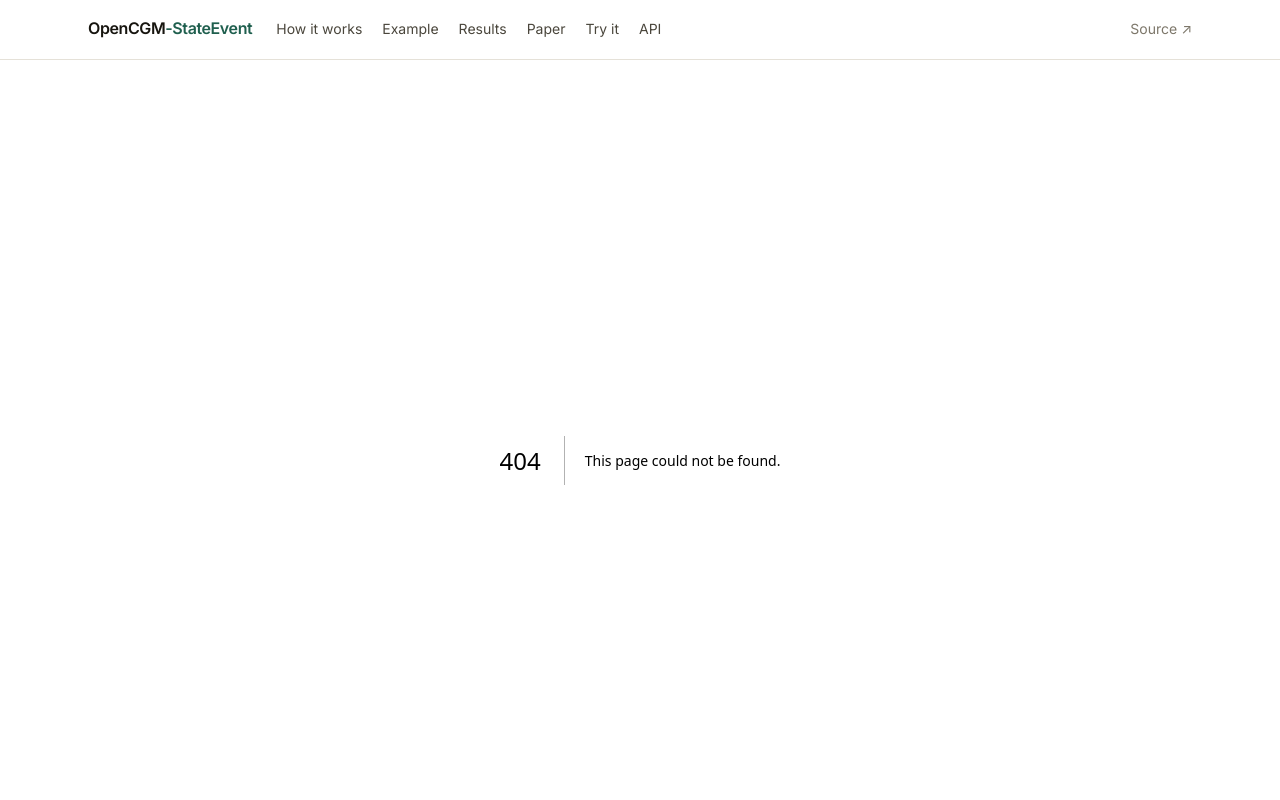
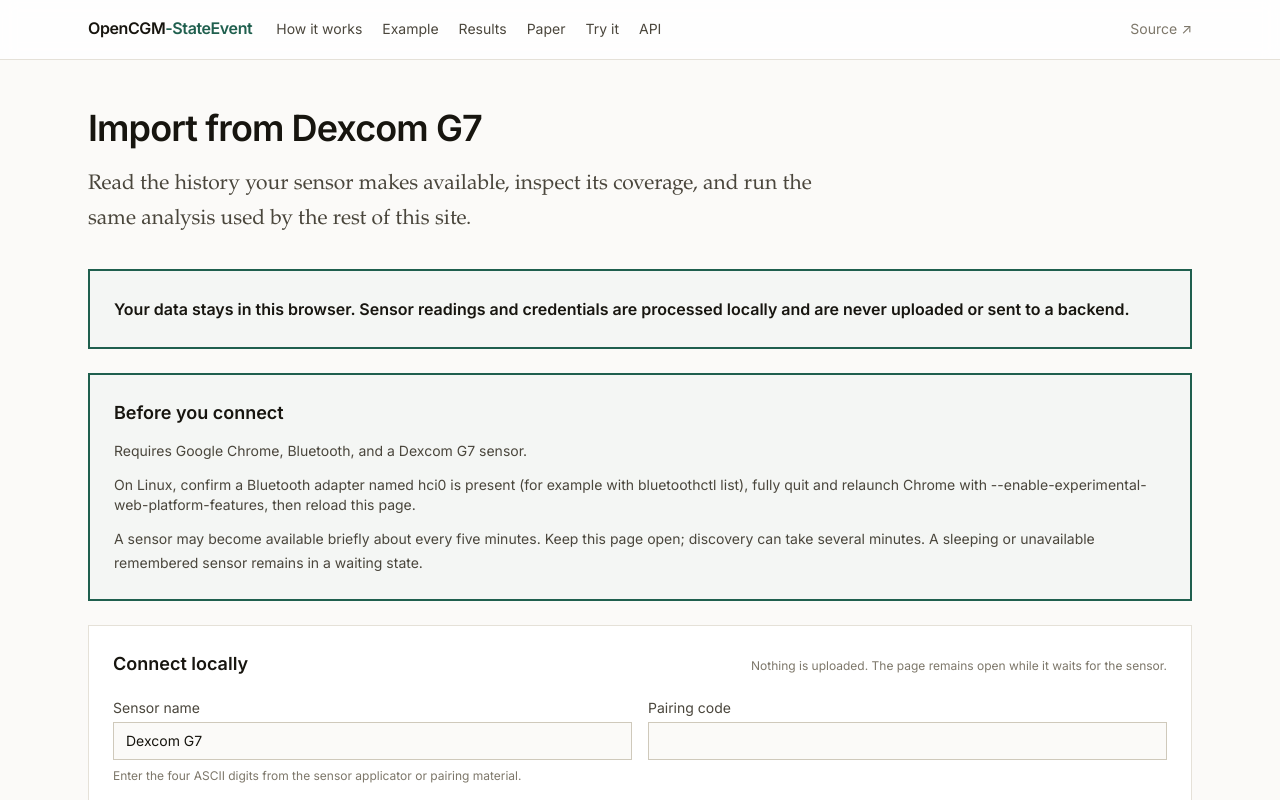
Before and after one commit to sfourdrinier/opencgm, a Next.js app in the folder web/: page /dexcom-import in a window 1280 px wide. Before the commit this address had no page. Shown: the top 800 px of the page. Built offline with nearby package versions, Linux system fonts and the light colour scheme.

Commit message:
refactor(web): rename Dexcom import route

```diff
--- /dev/null
+++ b/web/app/dexcom-import/page.tsx
@@ -0,0 +1,16 @@
+import { SensorImportClient } from "@/components/SensorImportClient";
+
+export const metadata = {
+  title: "Dexcom import — OpenCGM-StateEvent",
+  description: "Read available Dexcom G7 history locally in your browser. Nothing is uploaded.",
+};
+
+export default function DexcomImportPage() {
+  return (
+    <div className="mx-auto max-w-6xl px-6 py-12">
+      <h1 className="text-3xl font-semibold tracking-tight text-ink md:text-4xl">Import from Dexcom G7</h1>
+      <p className="lede mt-5 max-w-3xl">Read the history your sensor makes available, inspect its coverage, and run the same analysis used by the rest of this site.</p>
+      <SensorImportClient />
+    </div>
+  );
+}
--- a/web/app/sensor-import/page.tsx
+++ b/web/app/sensor-import/page.tsx
@@ -1,16 +1,5 @@
-import { SensorImportClient } from "@/components/SensorImportClient";
+import { redirect } from "next/navigation";
 
-export const metadata = {
-  title: "Sensor import — OpenCGM-StateEvent",
-  description: "Read available Dexcom G7 history locally in your browser. Nothing is uploaded.",
-};
-
-export default function SensorImportPage() {
-  return (
-    <div className="mx-auto max-w-6xl px-6 py-12">
-      <h1 className="text-3xl font-semibold tracking-tight text-ink md:text-4xl">Import from a sensor</h1>
-      <p className="lede mt-5 max-w-3xl">Read the history your sensor makes available, inspect its coverage, and run the same analysis used by the rest of this site.</p>
-      <SensorImportClient />
-    </div>
-  );
+export default function LegacySensorImportPage() {
+  redirect("/dexcom-import");
 }
--- a/web/components/SensorImportClient.tsx
+++ b/web/components/SensorImportClient.tsx
@@ -298,7 +298,7 @@
 
   const busy = stage === "connecting" || stage === "backfill" || stage === "analysis";
   const coverage = result ? sensorImportCoverage(result) : null;
-  const exportName = archivedReadings.at(-1)?.sensorId || result?.metadata.sensorId || "sensor-import";
+  const exportName = archivedReadings.at(-1)?.sensorId || result?.metadata.sensorId || "dexcom-import";
   const latestArchived = [...archivedReadings].reverse().find(reading => reading.reliable && reading.mgdl !== null) ?? archivedReadings.at(-1);
 
   return (
```
Also changed, not shown: web/app/dexcom-import/README.md, 1 other file (tests, documents, lock files or other folders).
